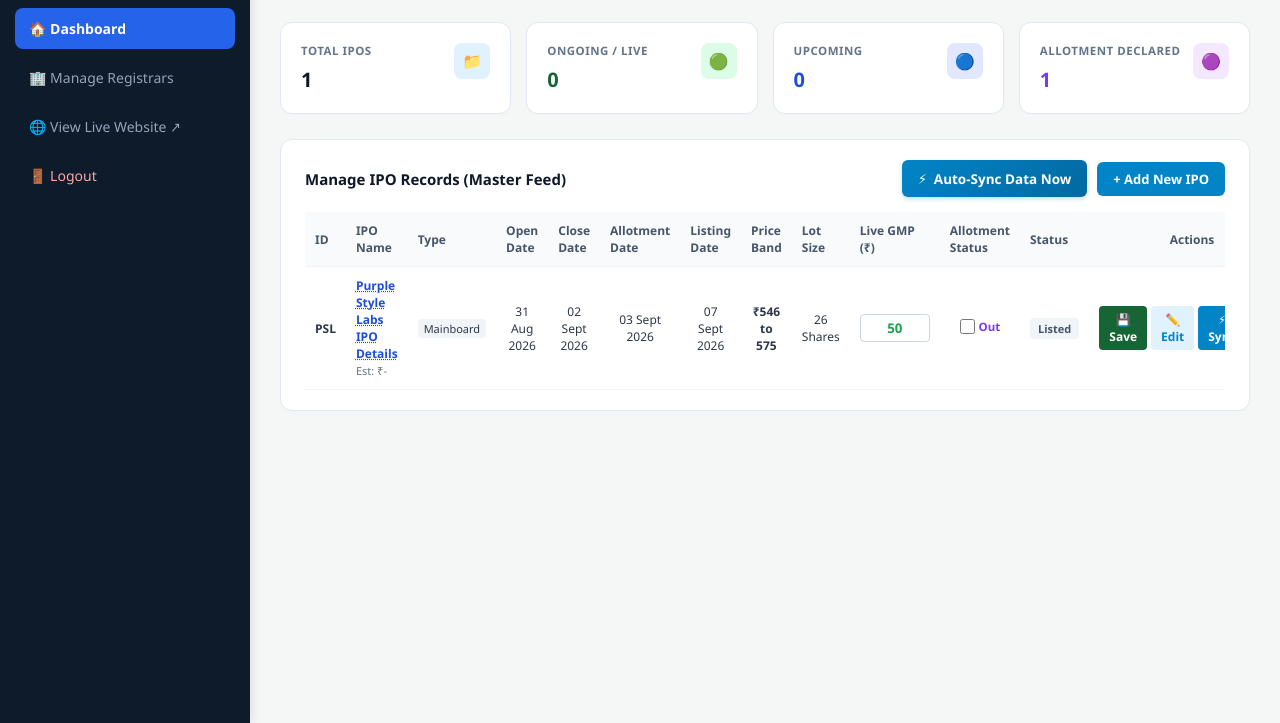
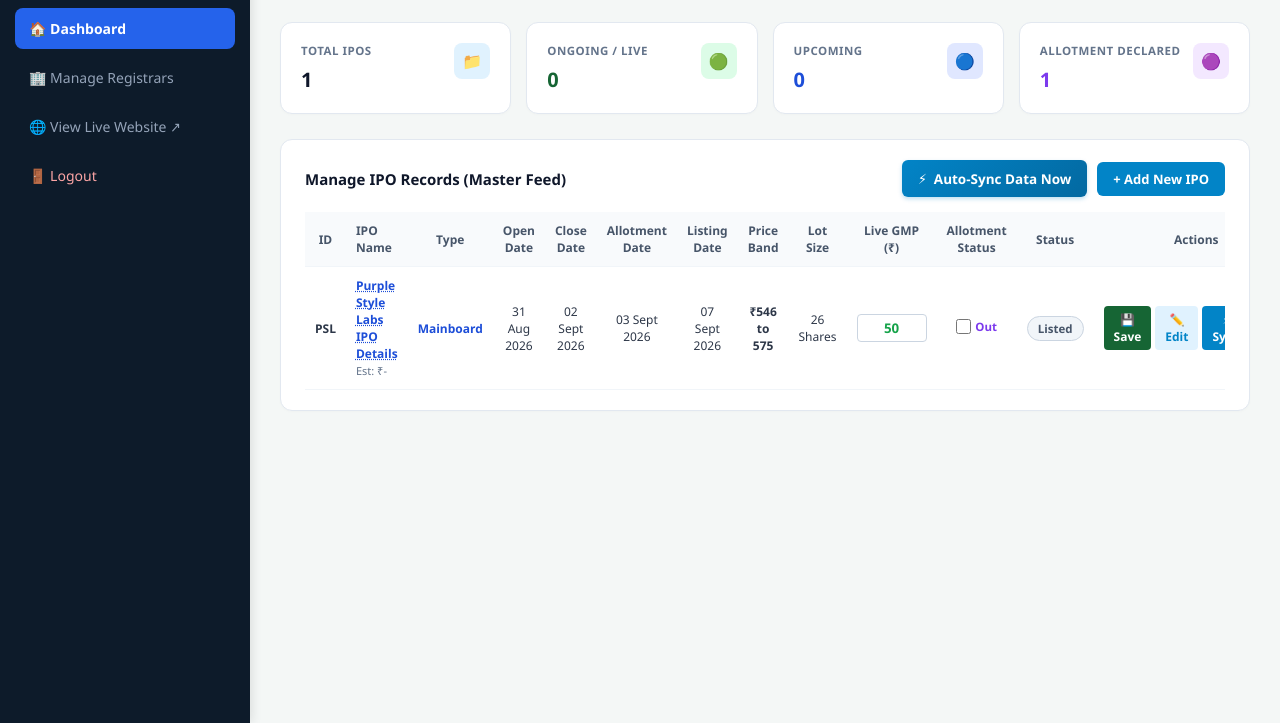
Before and after one commit to mehul2687/live-ipo-website, a website: page admin.html in a window 1280 px wide. Shown: the part 77-800 px from the top of the page. Drawn offline with Linux system fonts and the light colour scheme; no server answers; sample sign-in values are in the browser's storage.

Commit message:
Update admin panel table UI: dynamic row colors, custom Type text colors (blue for Mainboard, purple for SME, no gray bg), center aligned headers and cells

```diff
--- a/admin.css
+++ b/admin.css
@@ -135,8 +135,34 @@
 
 /* Table Design */
 .admin-table { width: 100%; border-collapse: collapse; }
-.admin-table th, .admin-table td { padding: 12px 14px; text-align: left; border-bottom: 1px solid #f1f5f9; font-size: 13.5px; }
-.admin-table th { background: #f8fafc; color: #475569; font-weight: 700; }
+.admin-table th, .admin-table td { padding: 12px 10px; border-bottom: 1px solid #f1f5f9; font-size: 13px; vertical-align: middle; }
+.admin-table th { background: #f8fafc; color: #475569; font-weight: 700; vertical-align: middle; }
+
+/* Table Rows Dynamic Background & Hover for Admin */
+.admin-table tbody tr {
+    transition: background-color 0.2s ease;
+}
+
+.admin-table tbody tr.row-live {
+    background-color: #f0fdf4 !important; /* Light Green */
+}
+.admin-table tbody tr.row-live:hover {
+    background-color: #dcfce7 !important; /* Darker Light Green on Hover */
+}
+
+.admin-table tbody tr.row-upcoming {
+    background-color: #fff7ed !important; /* Light Orange */
+}
+.admin-table tbody tr.row-upcoming:hover {
+    background-color: #ffedd5 !important; /* Darker Light Orange on Hover */
+}
+
+.admin-table tbody tr.row-neutral {
+    background-color: #ffffff !important;
+}
+.admin-table tbody tr.row-neutral:hover {
+    background-color: #f8fafc !important;
+}
 .action-btns { display: flex; gap: 8px; }
 .btn-action-edit { background: #e0f2fe; color: #0284c7; border: none; padding: 5px 10px; border-radius: 4px; cursor: pointer; font-weight: 600; font-size: 12px; }
 .btn-action-del { background: #fee2e2; color: #dc2626; border: none; padding: 5px 10px; border-radius: 4px; cursor: pointer; font-weight: 600; font-size: 12px; }
--- a/admin.html
+++ b/admin.html
@@ -710,18 +710,18 @@
                 <table class="admin-table">
                     <thead>
                         <tr>
-                            <th>ID</th>
-                            <th>IPO Name</th>
-                            <th>Type</th>
-                            <th>Open Date</th>
-                            <th>Close Date</th>
-                            <th>Allotment Date</th>
-                            <th>Listing Date</th>
-                            <th>Price Band</th>
-                            <th>Lot Size</th>
-                            <th>Live GMP (₹)</th>
-                            <th>Allotment Status</th>
-                            <th>Status</th>
+                            <th style="text-align: center;">ID</th>
+                            <th style="text-align: left; padding-left: 14px;">IPO Name</th>
+                            <th style="text-align: center;">Type</th>
+                            <th style="text-align: center;">Open Date</th>
+                            <th style="text-align: center;">Close Date</th>
+                            <th style="text-align: center;">Allotment Date</th>
+                            <th style="text-align: center;">Listing Date</th>
+                            <th style="text-align: center;">Price Band</th>
+                            <th style="text-align: center;">Lot Size</th>
+                            <th style="text-align: center;">Live GMP (₹)</th>
+                            <th style="text-align: center;">Allotment Status</th>
+                            <th style="text-align: center;">Status</th>
                             <th style="text-align: center;">Actions</th>
                         </tr>
                     </thead>
--- a/admin.js
+++ b/admin.js
@@ -391,15 +391,19 @@
         }
 
         const isChecked = ipo.isAllotmentOut === true ? 'checked' : '';
+        const isSme = (ipo.type || '').toLowerCase().includes('sme');
+        const typeText = isSme ? 'SME' : 'Mainboard';
+        const typeColor = isSme ? '#7c3aed' : '#1d4ed8'; // Purple for SME, Blue for Mainboard
+        const typeHtml = `<span style="color: ${typeColor}; font-weight: 700; font-size: 12px; background: transparent;">${typeText}</span>`;
 
         tbody.innerHTML += `
-            <tr>
-                <td><strong>${ipo.id}</strong></td>
-                <td>
+            <tr class="${statusObj.rowClass}">
+                <td style="text-align: center;"><strong>${ipo.id}</strong></td>
+                <td style="text-align: left; padding-left: 14px;">
                     <span onclick="editIpo('${ipo.id}')" style="color: #1d4ed8; font-weight: 600; cursor: pointer; text-decoration: underline dotted;" title="Click for Full Edit">${ipo.name}</span><br>
                     <span style="font-size: 11px; color: #64748b;">Est: ₹${ipo.estPrice || '-'}</span>
                 </td>
-                <td><span style="background: #f1f5f9; padding: 2px 6px; border-radius: 4px; font-size: 11px;">${ipo.type || 'Mainboard'}</span></td>
+                <td style="text-align: center;">${typeHtml}</td>
                 <td style="text-align: center;">${formatDateReadable(ipo.openDate)}</td>
                 <td style="text-align: center;">${formatDateReadable(ipo.closeDate)}</td>
                 <td style="text-align: center;">${formatDateReadable(ipo.allotmentDate)}</td>
@@ -414,7 +418,9 @@
                         <input type="checkbox" id="dash_allot_${ipo.id}" ${isChecked} style="width: 15px; height: 15px;"> Out
                     </label>
                 </td>
-                <td><span style="background: ${statusBg}; color: ${statusColor}; padding: 3px 8px; border-radius: 4px; font-weight: 700; font-size: 11px;">${statusObj.text}</span></td>
+                <td style="text-align: center;">
+                    <span class="${statusObj.class}">${statusObj.text}</span>
+                </td>
                 <td style="text-align: center;">
                     <div class="action-btns" style="justify-content: center; gap: 4px;">
                         <button type="button" onclick="quickSaveFromDashboard('${ipo.id}')" class="btn-action-edit" style="background: #166534; color: #fff;" title="Save GMP & Allotment">💾 Save</button>
```
